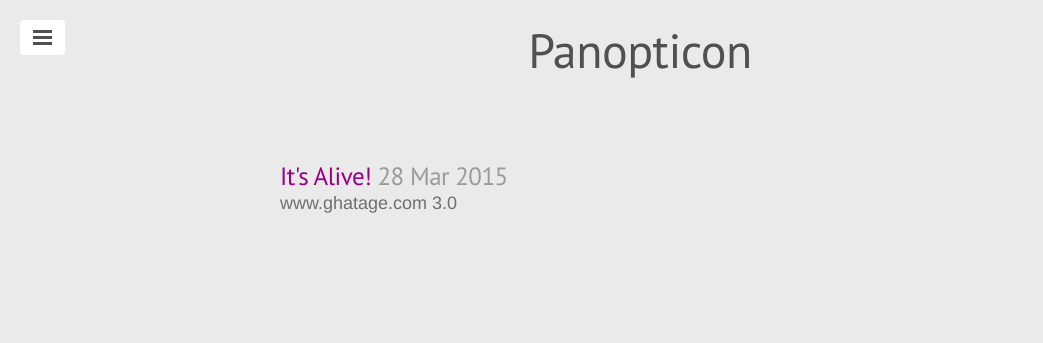
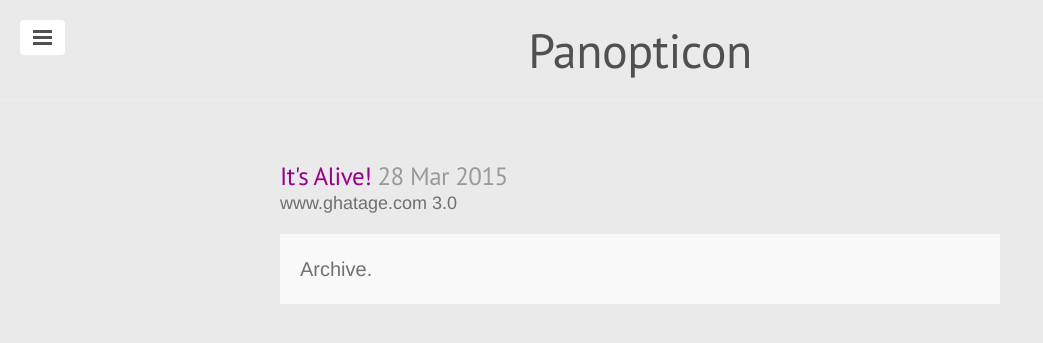
Before and after one commit to Ghatage/ghatage.github.io, a Jekyll site: the page built from index.html, in a window 1280 px wide. Shown: the top 343 px of the page, without its empty margins (0-1043 px from the left). Built offline with Jekyll 4.4.1, drawn with Linux system fonts in a browser that asks for light colours; Markdown is read by kramdown in place of the engine named in the settings; the list of posts is cut into pages by our own code.

Commit message:
Update index.html

```diff
--- a/index.html
+++ b/index.html
@@ -11,6 +11,11 @@ title: Home
       <span class="post-date-inline">{{ post.date | date_to_string }}</span>
     </h3>
     <span class="post-summary">{{post.summary}}</span>
+
+    <p class="message">
+      Archive.
+    </p>
+
   	</div>
 
   {% endfor %}
```
